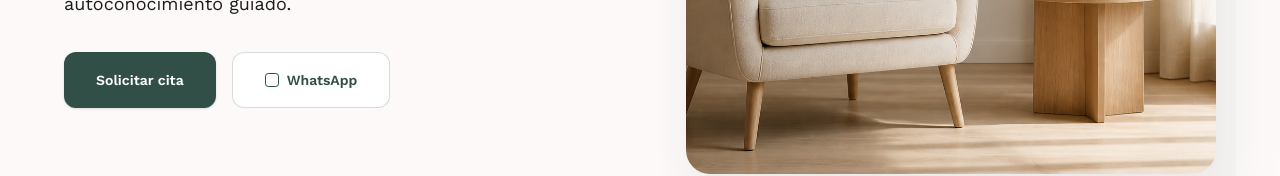
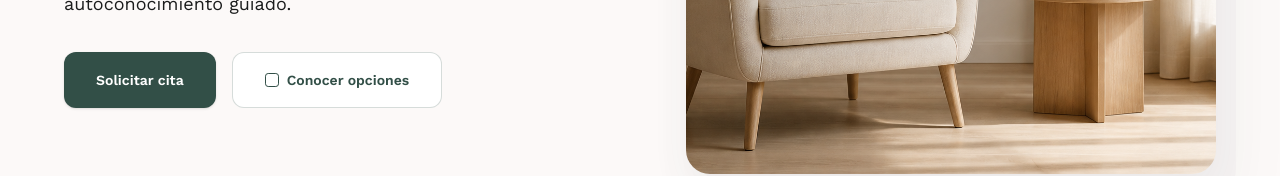
Before and after one commit to GerardoRegalado/BalancePsicologia, a Next.js app: page / in a window 1280 px wide. Shown: the part 489-665 px from the top of the page. Built offline with nearby package versions, Linux system fonts and the light colour scheme; no server answers.

Commit message:
phase 3.4 done

```diff
--- a/components/layout/mobile-navigation.tsx
+++ b/components/layout/mobile-navigation.tsx
@@ -59,6 +59,8 @@
             ))}
             <a
               href={primaryAction.href}
+              target={primaryAction.external ? "_blank" : undefined}
+              rel={primaryAction.external ? "noopener noreferrer" : undefined}
               onClick={closeMenu}
               className={ctaClass({
                 variant: "primary",
--- a/components/layout/site-footer.tsx
+++ b/components/layout/site-footer.tsx
@@ -47,10 +47,20 @@
           </div>
         </div>
 
-        <p className="max-w-sm text-center text-sm leading-6 text-primary md:text-left">
-          © {currentYear} {brandConfig.name}. Todos los derechos reservados.{" "}
-          {brandConfig.location}.
-        </p>
+        <div className="flex max-w-sm flex-col items-center gap-3 text-center md:items-start md:text-left">
+          <p className="text-sm leading-6 text-primary">
+            © {currentYear} {brandConfig.name}. Todos los derechos reservados.{" "}
+            {brandConfig.location}.
+          </p>
+          <a
+            href={brandConfig.contact.whatsappUrl}
+            target="_blank"
+            rel="noopener noreferrer"
+            className="text-sm font-medium text-on-secondary-container transition-colors hover:text-primary focus-visible:ring-4 focus-visible:ring-primary/20 focus-visible:outline-none"
+          >
+            WhatsApp: {brandConfig.contact.whatsappDisplay}
+          </a>
+        </div>
       </Container>
     </footer>
   );
--- a/components/layout/site-header.tsx
+++ b/components/layout/site-header.tsx
@@ -52,6 +52,8 @@
 
         <a
           href={primaryAction.href}
+          target={primaryAction.external ? "_blank" : undefined}
+          rel={primaryAction.external ? "noopener noreferrer" : undefined}
           className={ctaClass({
             variant: "primary",
             size: "sm",
--- a/components/sections/contact-section.tsx
+++ b/components/sections/contact-section.tsx
@@ -51,7 +51,7 @@
               href={href}
               className="rounded-lg border border-primary/20 bg-surface-container-lowest p-5 transition-[border-color,box-shadow,transform] duration-300 hover:-translate-y-1 hover:border-primary/35 hover:shadow-atmospheric-sm focus-visible:ring-4 focus-visible:ring-primary/20 focus-visible:outline-none md:p-6"
               target={href.startsWith("http") ? "_blank" : undefined}
-              rel={href.startsWith("http") ? "noreferrer" : undefined}
+              rel={href.startsWith("http") ? "noopener noreferrer" : undefined}
             >
               {content}
             </a>
--- a/config/brand.ts
+++ b/config/brand.ts
@@ -8,7 +8,10 @@
   supportEmail: process.env.NEXT_PUBLIC_SUPPORT_EMAIL ?? "",
   location: process.env.NEXT_PUBLIC_BRAND_LOCATION ?? "Aguascalientes, México",
   contact: {
-    whatsappUrl: process.env.NEXT_PUBLIC_WHATSAPP_URL ?? "",
+    whatsappDisplay: "449 555 6035",
+    whatsappInternational: "524495556035",
+    whatsappUrl:
+      process.env.NEXT_PUBLIC_WHATSAPP_URL ?? "https://wa.me/524495556035",
   },
   assets: {
     logoHorizontal: {
--- a/content/contact.ts
+++ b/content/contact.ts
@@ -3,6 +3,7 @@
   FooterContent,
   LocationSectionContent,
 } from "@/types/content";
+import { brandConfig } from "@/config/brand";
 
 export const contactSectionContent: ContactSectionContent = {
   id: "contacto",
@@ -13,8 +14,9 @@
   channels: [
     {
       label: "WhatsApp",
-      description: "Canal principal para iniciar contacto cuando esté disponible.",
-      status: "Disponible próximamente",
+      description:
+        "Escríbenos para solicitar información o iniciar el proceso para agendar una sesión.",
+      status: brandConfig.contact.whatsappDisplay,
       kind: "whatsapp",
     },
     {
--- a/content/hero.ts
+++ b/content/hero.ts
@@ -1,7 +1,5 @@
+import { brandConfig } from "@/config/brand";
 import type { HeroContent } from "@/types/content";
-import { brandConfig } from "@/config/brand";
-
-const whatsappUrl = brandConfig.contact.whatsappUrl;
 
 export const heroContent: HeroContent = {
   eyebrow: brandConfig.location,
@@ -14,15 +12,14 @@
     {
       label: "Solicitar cita",
       mobileLabel: "Solicitar primera sesión",
-      href: "#agenda",
+      href: brandConfig.contact.whatsappUrl,
       variant: "primary",
+      external: true,
     },
     {
-      label: "WhatsApp",
-      href: whatsappUrl,
+      label: "Conocer opciones",
+      href: "#agenda",
       variant: "secondary",
-      disabled: whatsappUrl.length === 0,
-      external: true,
     },
   ],
   highlights: [],
```
Also changed, not shown: 5 other files (tests, documents, lock files or other folders).
